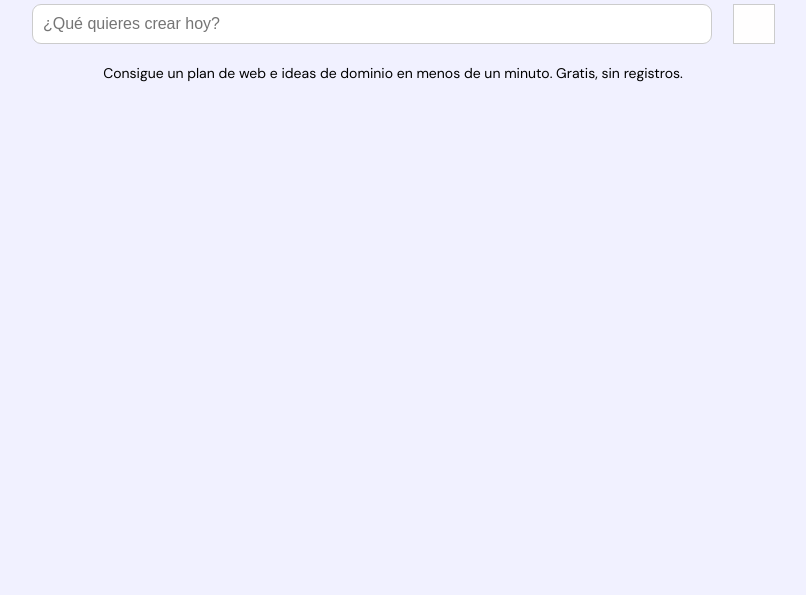
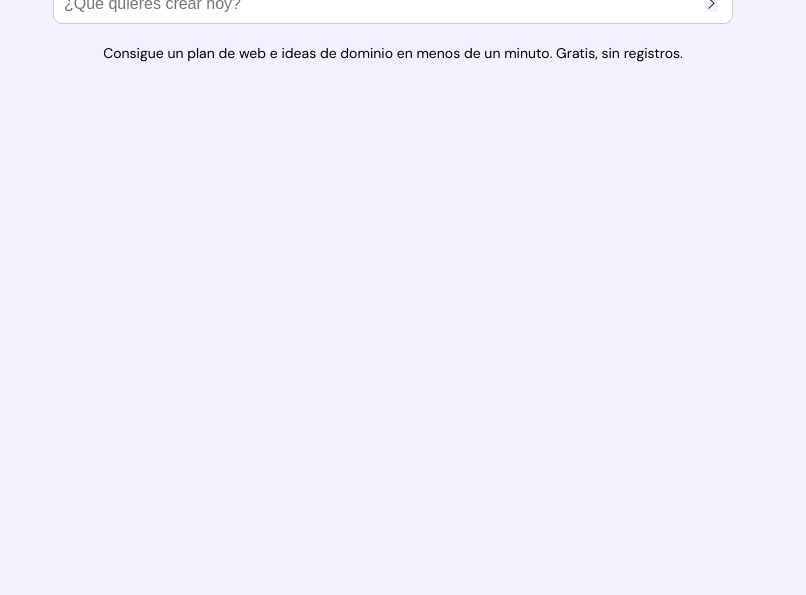
Before and after one commit to horseguards/TAREA-absolut-hostinger, a plain HTML site: page index.html in a window 1280 px wide. Shown: the part 205-800 px from the top of the page, without its empty margins (247-1053 px from the left). Drawn offline with nearby package versions, Linux system fonts and the light colour scheme.

Commit message:
creo que es la final

```diff
--- a/index.html
+++ b/index.html
@@ -13,14 +13,13 @@
     <section id="expresa-tu-idea" class="section">
         <h2 class="title">Expresá tu idea</h2>
         <p class="description">El agente Hostinger se encarga del resto.</p>
-        <div class="search">
+        <div>
             <form class="search-form">
                 <input placeholder="¿Qué quieres crear hoy?">
-            </form>
-            <button>
+            <button class="search-form__btn">
                 <i class="bi bi-chevron-right"></i>
             </button>
-
+            </form>
         </div>
         <p class="explain">Consigue un plan de web e ideas de dominio en menos de un minuto. Gratis, sin registros.</p>
     </section>
--- a/style.css
+++ b/style.css
@@ -1,3 +1,4 @@
+@import url("https://cdn.jsdelivr.net/npm/bootstrap-icons@1.13.2/font/bootstrap-icons.min.css");
 * {
     margin: 0;
     padding: 0;
@@ -26,25 +27,13 @@
   -webkit-background-clip: text;
   -webkit-text-fill-color: transparent;
 }
-.search {
-    display: flex;
-    justify-content: center;
-    margin-top: 20px;
-}
-button {
-    background-color: #fffefe;
-    color: #fff;
-    border: 1px solid #ccc;
-    padding: 10px 20px;
-    font-size: 16px;
-    cursor: pointer;
-}
 .search-form {
     display: flex;
     justify-content: center;
     width: 680px;
     margin: 0 auto;
     align-items: center;
+    position: relative;
 }
 .search-form input {
     width: 100%;
@@ -54,6 +43,15 @@ button {
     border-radius: 9px;
     background-color: white;
 }
+.search-form__btn {
+    position: absolute;
+    right: 0;
+    padding: 15px;
+    display: flex;
+    border: none;
+    background-color: transparent;
+}
+
 .explain {
     font-family: 'DM Sans', sans-serif;
     font-size: 14px;
```
